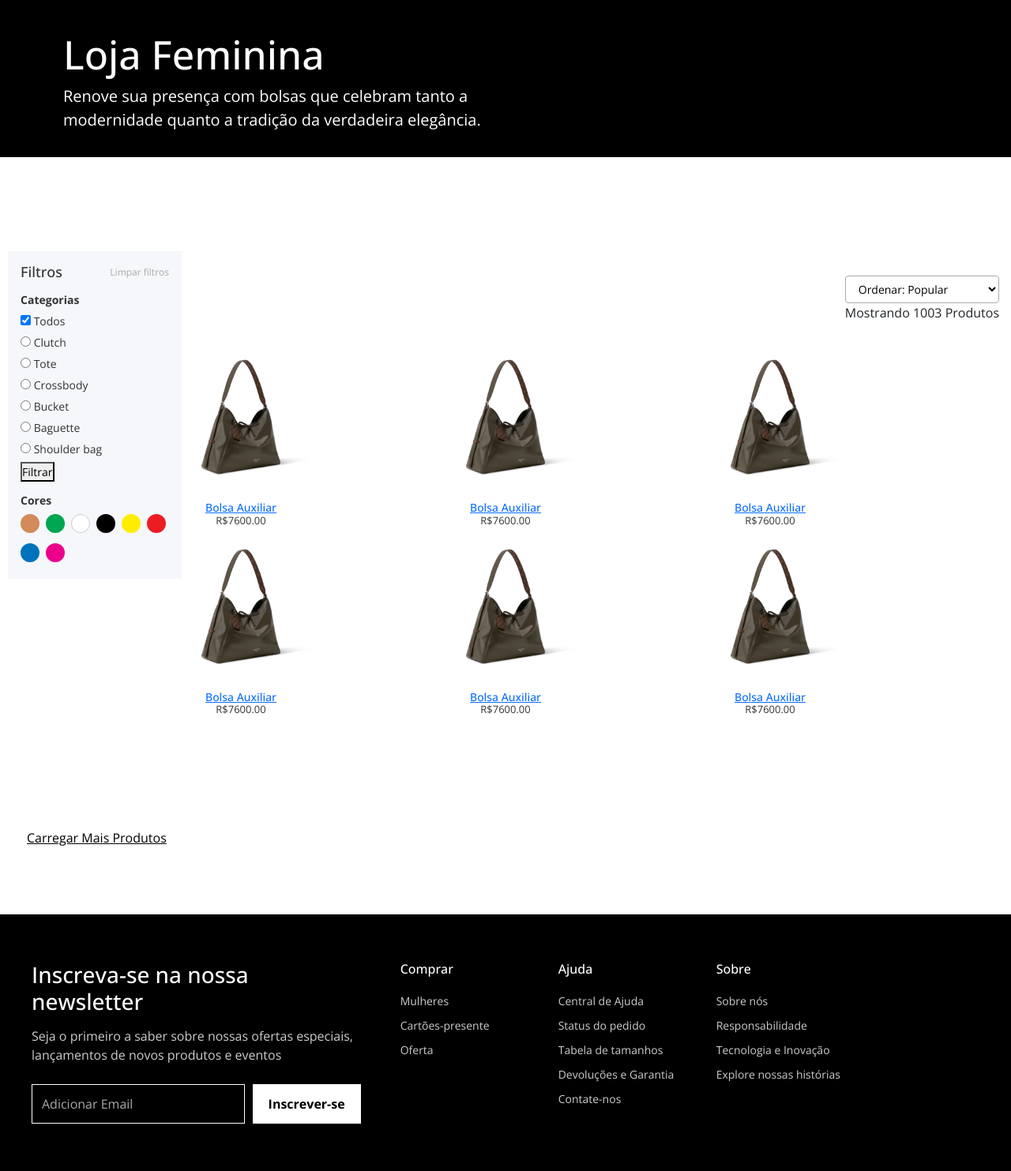
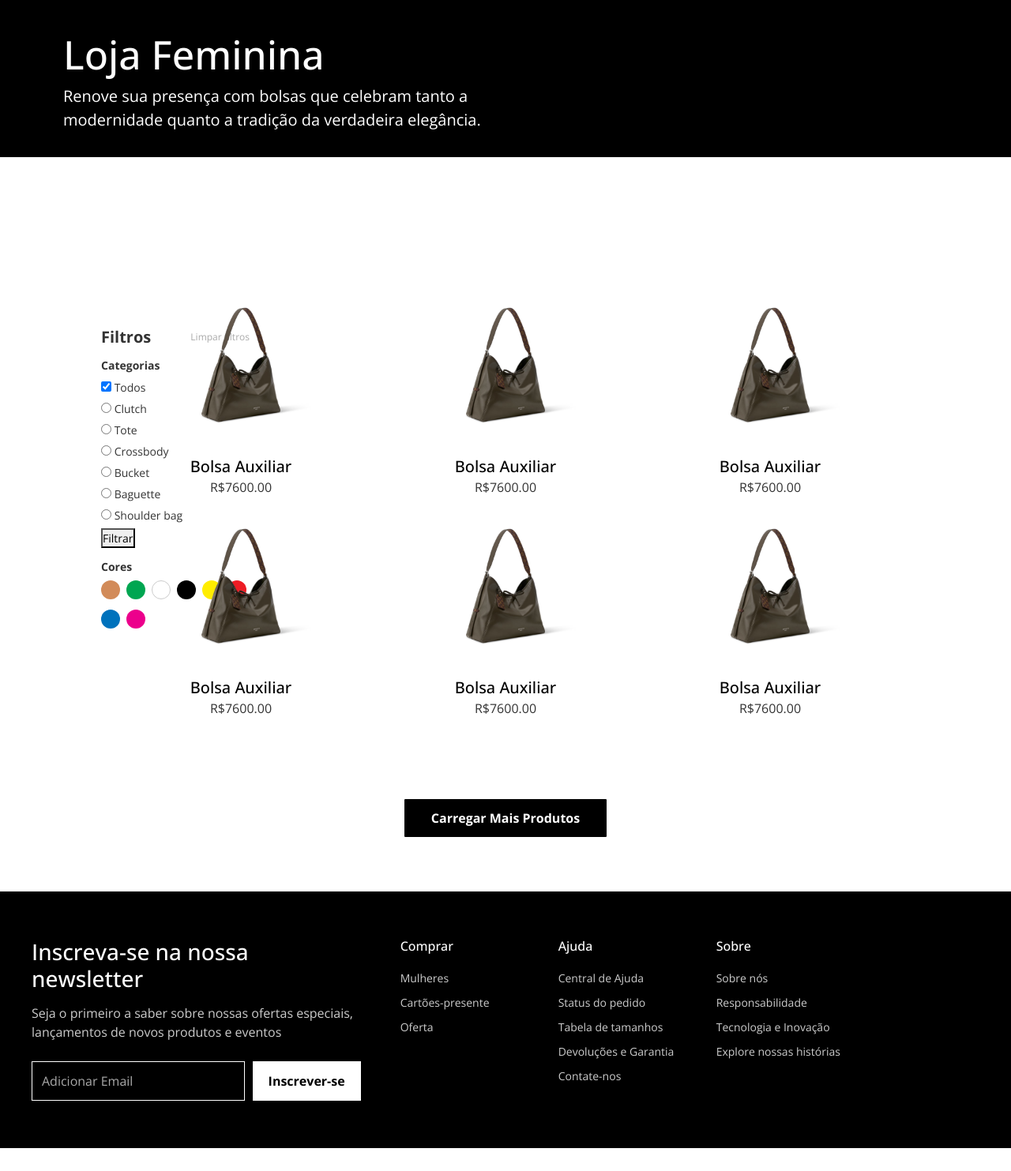
Before and after one commit to Thiago-Zito/Team_Code, a FastAPI app: page /produtos in a window 1280 px wide. Shown: the part 81-1564 px from the top of the page at 79% size. After the commit the page ends 1535 px from the top, so only its background shows below. Run offline with FastAPI, Linux system fonts and the light colour scheme; parts of the project's set-up code (start-up, migrations or seed data) failed here and were passed over.

Commit message:
Adicionando funcionalidades

```diff
--- a/Model/auth.py
+++ b/Model/auth.py
@@ -3,7 +3,7 @@
 from datetime import datetime, timedelta
 #datetime = ano, mês, dia, hora, minuto, segundo
 #timedelta = adição ou subtração de tempo ou data
-from jose import JWSError, jwt
+from jose import JWSError, jwt, ExpiredSignatureError
 #JWTError = erro de criptografia
 #jwt = JSON web token = Assinatura criptografada entre duas partes
 from passlib.context import CryptContext
--- a/View/templates/loja.html
+++ b/View/templates/loja.html
@@ -42,18 +42,6 @@
             </div>
 
             <div class="produtos">
-                <div class="barra-opcoes">
-                    <div class="ordenar">
-                        <select id="ordenar" name="ordenar">
-                            <option value="popular">Ordenar: Popular</option>
-                            <option value="preco-menor">Preço: menor → maior</option>
-                            <option value="preco-maior">Preço: maior → menor</option>
-                            <option value="novidades">Novidades</option>
-                        </select>
-                        <span class="info">Mostrando 1003 Produtos</span>
-                    </div>
-
-                </div>
                 <div class="categoria">
 
                     <!-- Filtros -->
@@ -110,9 +98,11 @@
                             </div>
                         {%endfor%}
                     </div>
-                    {% if produtos %}
-                      <a href="/produtos?offset={{ offset + limit }}&limit={{ limit }}{% if categoria %}&categoria={{ categoria }}{% endif %}" class="button_carregar_produtos">Carregar Mais Produtos</a>
-                    {% endif %}
+                    <div class="carregar_produtos">
+                        {% if produtos %}
+                            <a href="/produtos?offset={{ offset + limit }}&limit={{ limit }}{% if categoria %}&categoria={{ categoria }}{% endif %}" class="button_carregar_produtos">Carregar Mais Produtos</a>
+                        {% endif %}
+                    </div>
             </div>
         </section>
 
--- a/controllers.py
+++ b/controllers.py
@@ -57,13 +57,29 @@ async def listar(request: Request, offset: int = 0, limit: int = 6, categoria: s
         query = query.filter(Produto.categoria == categoria)
         #como o filter() ñ altera o obj query original a gnt temq armazenar na variável, senão será ignorado
 
+    total_produtos = query.count()  # conta quantos produtos existem
+
+    # Se o offset for maior ou igual ao total, volta pro início
+    if offset >= total_produtos:
+        offset = 0 # restarta offset
+
     produtos = query.offset(offset).limit(limit).all()
+
+    # Calcula o próximo offset
+    proximo_offset = offset + limit
+
+    # Se o próximo offset passar do total, na próxima vez volta ao início
+    if proximo_offset >= total_produtos:
+        proximo_offset = 0
 
     if produtos:
         return templates.TemplateResponse('loja.html', {
-            'request': request, 'produtos': produtos, 'categoria': categoria, 'offset': offset, 'limit': limit})
-    else:
-        return HTMLResponse('<h2>Não há produtos nessa categoria.</h2>', status_code=200)
+            'request': request,
+            'produtos': produtos,
+            'categoria': categoria,
+            'offset': proximo_offset,  # devolve o offset para o próximo clique
+            'limit': limit
+        })
 
 #Rota para listar único produto
 @router.get('/produto/{id_produto}', response_class=HTMLResponse)
@@ -129,8 +145,12 @@ async def cadastrar_usuario(
 
 # rotas para carrinho
 @router.post("/carrinho/adicionar/{id_produto}")
-async def adicionar_carrinho(request: Request, id_produto: int, db: Session = Depends(get_db)):
-    # Verifica se o usuário está logado
+async def adicionar_carrinho(
+    request: Request,
+    id_produto: int,
+    quantidade: int = Form(1),
+    db: Session = Depends(get_db)
+):
     token = request.cookies.get("token")
     if not token:
         return RedirectResponse(url="/login", status_code=303)
@@ -141,21 +161,19 @@ async def adicionar_carrinho(request: Request, id_produto: int, db: Session = De
 
     email_usuario = payload.get("sub")
     usuario = db.query(Usuario).filter(Usuario.email == email_usuario).first()
-
     produto = db.query(Produto).filter(Produto.id == id_produto).first()
     if not produto:
         return RedirectResponse(url="/", status_code=303)
 
-    # Verifica se o produto já está no carrinho
     item_existente = db.query(Carrinho).filter(
         Carrinho.id_usuario == usuario.id,
         Carrinho.id_produto == produto.id
     ).first()
 
     if item_existente:
-        item_existente.quantidade += 1
+        item_existente.quantidade += quantidade
     else:
-        novo_item = Carrinho(id_usuario=usuario.id, id_produto=produto.id)
+        novo_item = Carrinho(id_usuario=usuario.id, id_produto=produto.id, quantidade=quantidade)
         db.add(novo_item)
 
     db.commit()
--- a/static/Pasta_css/stytle_loja.css
+++ b/static/Pasta_css/stytle_loja.css
@@ -1,3 +1,5 @@
+/* filtros */
+
 * {
     margin: 0;
     padding: 0;
@@ -122,29 +124,39 @@
 .item img {
   width: 100%;
   max-width: 200px;
-  height: 200px;       /* altura fixa para padronizar */
+  height: 220px;       /* altura fixa para padronizar */
   object-fit: contain; /* não distorce */
   margin: 0 auto 2px;  /* só 2px de margem embaixo */
   display: block;
 }
 
 .item h3 {
-  font-size: 14px;
+  font-size: 20px;
+  color: #000;
   margin: 0;  /* sem margem extra */
   line-height: 1.2; /* deixa o texto mais compacto */
+  transition: all 1s;
+}
+.item h3:hover{
+  color: #8a8383;
 }
 
 .item p {
-  font-size: 13px;
+  font-size: 16px;
+  padding: 5px;
   color: #333;
   margin: 0;  /* cola o preço no título */
   line-height: 1.2;
 }
 
+.item a {
+  text-decoration: none;
+}
+
 /* ------------------ Produto --------------------- */
 
 .categoria{
-  height: 800px;
+  height: 850px;
   width: 100%;
 }
 
@@ -170,14 +182,21 @@
   cursor: pointer;
 }
 
+.carregar_produtos{
+  display: flex;
+  align-items: center;
+  justify-content: center;
+}
+
 .button_carregar_produtos {
-  display: block;             /* ocupa a linha inteira */
-  margin: 30px auto;          /* centraliza automaticamente */
+  text-decoration: none;
+  text-align: center;
   padding: 12px 34px;
-  background-color: #fff;     /* cor igual ao header/footer */
-  color: #000;
+  background-color: #000000;     /* cor igual ao header/footer */
+  color: #ffffff;
   border-radius: 1px;
   font-size: 16px;
+  font-weight: 700;
   cursor: pointer;
   transition: all linear 0.3s;
   position: relative;
@@ -187,7 +206,6 @@
 .button_carregar_produtos:hover {
   background-color: #000;
   color: #fff
-
 }
 
 /* Filtros */
@@ -195,13 +213,15 @@
 .filtros {
   width: 220px;
   padding: 16px;
-  background: #f5f7fa;
+  background: #ffffff;
   font-family: Arial, sans-serif;
   font-size: 14px;
   color: #333;
   display: flex;
   flex-direction: column;
-  margin-left: 10px;
+  position: relative;
+  top: 10rem;
+  left: 7rem;
 }
 
 .filtros-header {
@@ -212,7 +232,8 @@
 
 .filtros-header h3 {
   margin: 0;
-  font-size: 18px;
+  font-size: 20px;
+  font-weight: bold;
 }
 
 .limpar {
```
Also changed, not shown: View/templates/produto.html (+90 -25 lines), ecommerce.db.
